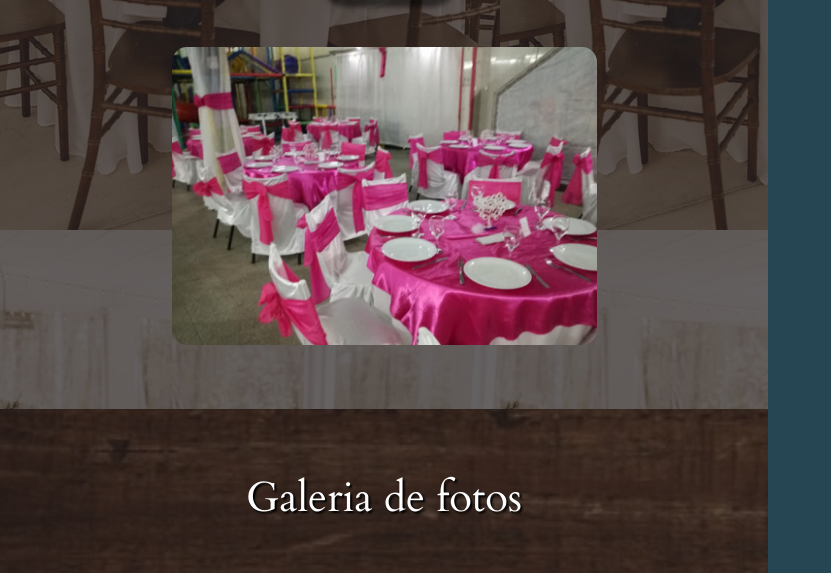
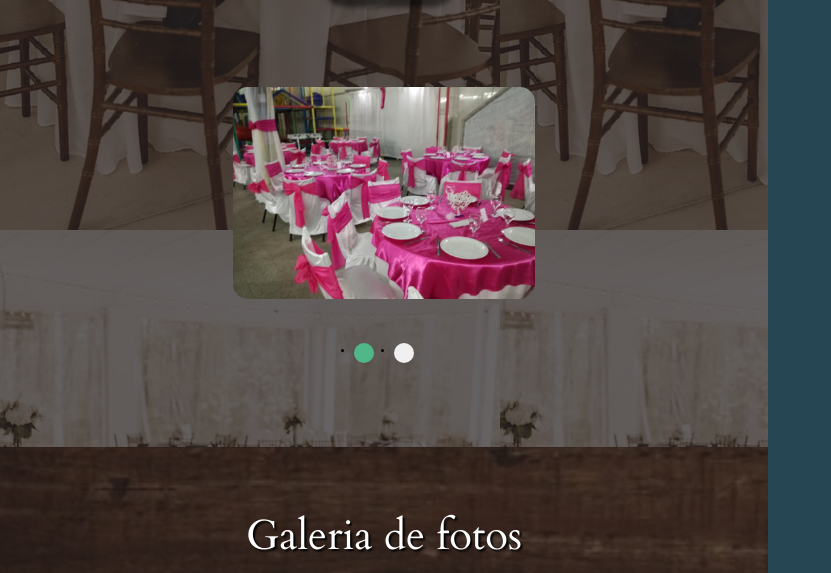
Before and after one commit to Jonatan-Rodriguez/InvitacionDe15-2-, a website: page index.html in a window 1280 px wide. Shown: the part 1253-1826 px from the top of the page, without its empty margins (0-831 px from the left). Drawn offline with Linux system fonts and the light colour scheme.

Commit message:
agregue carrusel de fotos

```diff
--- a/index.html
+++ b/index.html
@@ -44,8 +44,15 @@
                     <a href="https://goo.gl/maps/uWDSZUwFomqwc4hm8" target="_blank"><div id="btnUbi" class="btn"> <h4>Ver mapa</h4> <div class="circulo"><span class="iconify" data-icon="logos:google-maps"></span></div>
                     </div></a>
                 </div>
-                <div class="img">
-                    <img src="./asset/img/salon interior.png" alt="">
+                <div class="carrousel">
+                    <div class="grande">
+                        <img src="./asset/img/salon interior.png" alt="Imagen 1" class="img">
+                        <img src="./asset/img/salon interior.png" alt="Imagen 2" class="img">
+                    </div>
+                    <ul class="puntos">
+                        <li class="punto activo"></li>
+                        <li class="punto"></li>
+                    </ul>
                 </div>
             </div>
         </section>
--- a/js/index.js
+++ b/js/index.js
@@ -31,7 +31,7 @@ const getRemainingTime = deadline => {
     }, 1000)
   };
 
-  countdown('Mar 04 2023 21:00:00 GMT-0300', 'clock', '¡Feliz cumpleaños!');
+  countdown('Dec 04 2023 21:00:00 GMT-0300', 'clock', '¡Feliz cumpleaños!');
 
   //copy paste
 let inputCbu = document.getElementById(`inputCbu`);
@@ -95,7 +95,7 @@ btnUbi.addEventListener('click', ()=>{
 });
 
 //observer
-let section1 = document.getElementById(`section1`);
+/* let section1 = document.getElementById(`section1`);
 
 const animacion = (entradas, observador) => {
 
@@ -115,4 +115,38 @@ const observador = new IntersectionObserver(animacion, {
   threshold: '1.0'
 });
 
-observador.observe(section1);
+observador.observe(section1); */
+
+// carrusel de fotos
+const grande    = document.querySelector('.grande')
+const punto     = document.querySelectorAll('.punto')
+
+// Cuando CLICK en punto
+    // Saber la posición de ese punto
+    // Aplicar un transform translateX al grande
+    // QUITAR la clase activo de TODOS puntos
+    // AÑADIR la clase activo al punto que hemos hecho CLICK
+
+// Recorrer TODOS los punto
+punto.forEach( ( cadaPunto , i )=> {
+    // Asignamos un CLICK a cadaPunto
+    punto[i].addEventListener('click',()=>{
+
+        // Guardar la posición de ese PUNTO
+        let posicion  = i
+        // Calculando el espacio que debe DESPLAZARSE el GRANDE
+        let operacion = posicion * -50
+
+        // MOVEMOS el grand
+        grande.style.transform = `translateX(${ operacion }%)`
+
+        // Recorremos TODOS los punto
+        punto.forEach( ( cadaPunto , i )=>{
+            // Quitamos la clase ACTIVO a TODOS los punto
+            punto[i].classList.remove('activo')
+        })
+        // Añadir la clase activo en el punto que hemos hecho CLICK
+        punto[i].classList.add('activo')
+
+    })
+})
--- a/sass/home.scss
+++ b/sass/home.scss
@@ -9,15 +9,6 @@ section{
     align-items: center;
     flex-direction: column;
     padding: $spacing-large 0;
-}
-
-.section-1{
-    /* transform: scale(2);
-    transition: 5s ease-in-out all; */
-}
-.section-animation{
-    /* transform: scale(1); */
-
 }
 
 //estilos de los titulos
@@ -251,15 +242,45 @@ section{
                 }
             }
         }
-
-        .img{
-            background-position: center center;
-	        background-attachment: fixed;
-	        background-size: cover;
-
-            img{
-                border-radius: 15px;
-            }
+        .carrousel{
+            width:90%;
+            max-width: 120em;
+            padding:2em;
+            overflow: hidden;
+        }
+        .carrousel .grande{
+            width: 200%;
+            display: flex;
+            flex-flow: row nowrap;
+            justify-content: space-between;
+            align-items: center;
+            padding:2em;
+            transition: all .5s ease;
+            transform: translateX(0%);
+        }
+        .carrousel .img{
+            width: calc( 100% / 2  - 2em);
+            min-height: 10vh;
+            border-radius: 15px;
+        }
+        .carrousel .puntos{
+            width:100%;
+            margin:1em 0 0;
+            padding:.4em;
+            display: flex;
+            flex-flow: row nowrap;
+            justify-content: center;
+            align-items: center;
+        }
+        .carrousel .punto{
+            width:  2em;
+            height: 2em;
+            margin: 1em 1em 0;
+            background-color: #f0f0f0;
+            border-radius: 50px;
+        }
+        .carrousel .punto.activo{
+            background-color: $color-tertiary;
         }
     }
 }
```
Also changed, not shown: css/style.css. Lines whose indentation alone changed are shown as unchanged.
